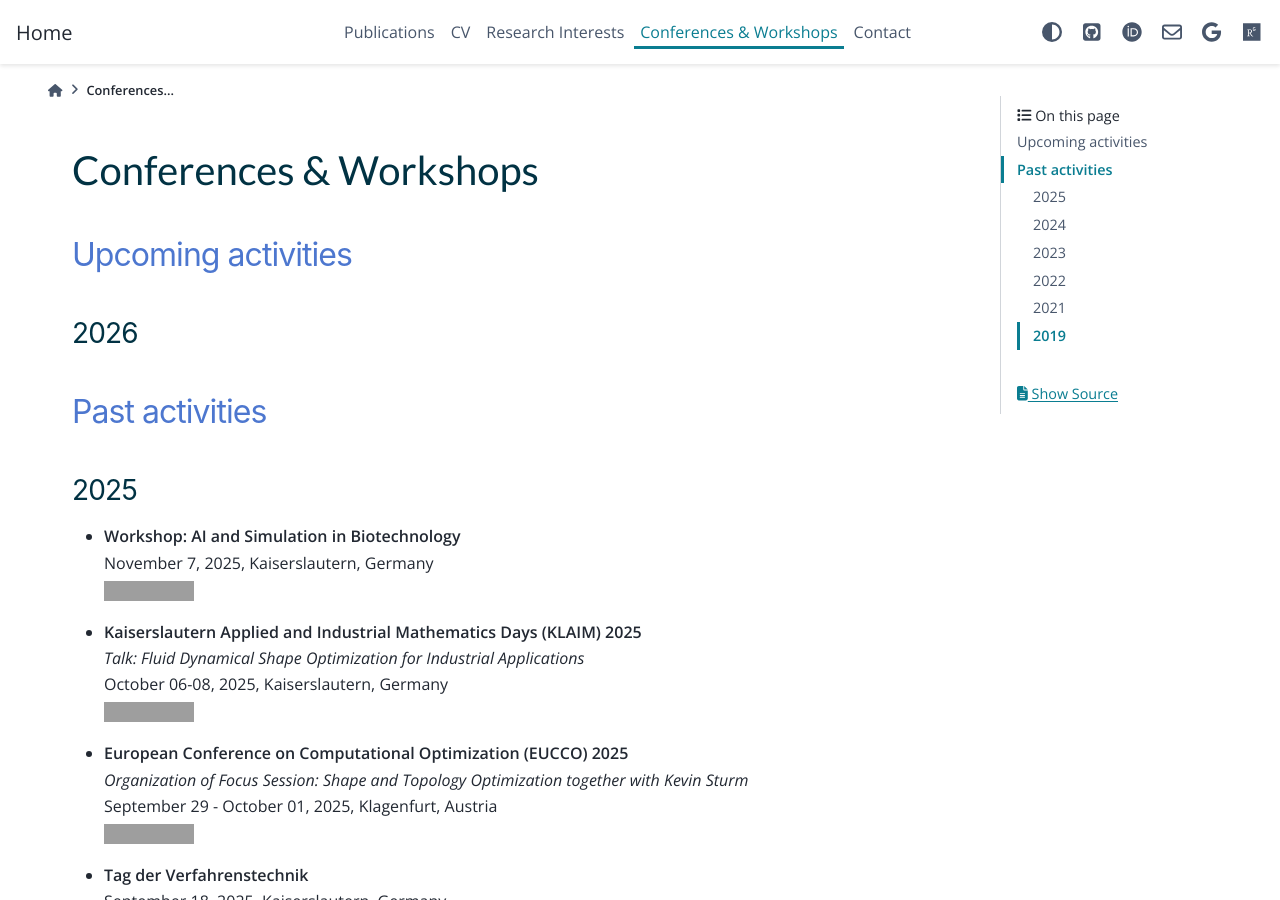
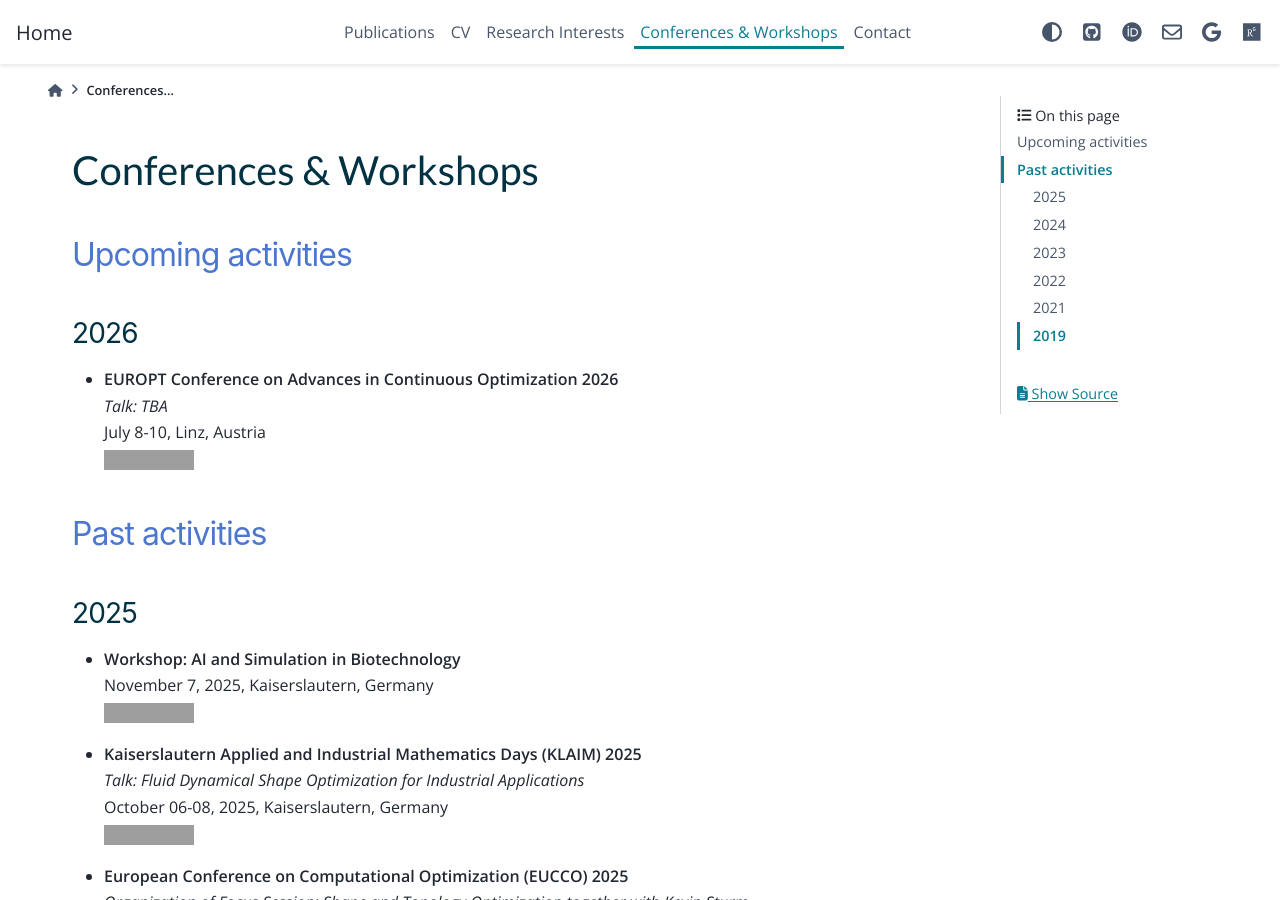
Before and after one commit to sblauth/sblauth.github.io, a Sphinx documentation site: the page built from source/conferences.rst, in a window 1280 px wide and 900 px high. Built offline with Sphinx 7.4.7 and the PyData theme 0.15.4, drawn with Linux system fonts in a browser that asks for light colours; grey boxes are pictures that could not be loaded.

Commit message:
add europt conference

```diff
--- a/source/conferences.rst
+++ b/source/conferences.rst
@@ -6,6 +6,14 @@ Upcoming activities
 
 2026
 ^^^^
+
+* | **EUROPT Conference on Advances in Continuous Optimization 2026**
+  | *Talk: TBA*
+  | July 8-10, Linz, Austria
+  | |europt2026|
+
+.. |europt2026| image:: https://img.shields.io/badge/conference%20website-blue?style=for-the-badge
+   :target: https://www.jku.at/en/institute-of-business-analytics-and-technology-transformation/conference-europt-2026/
 
 
 Past activities
```
